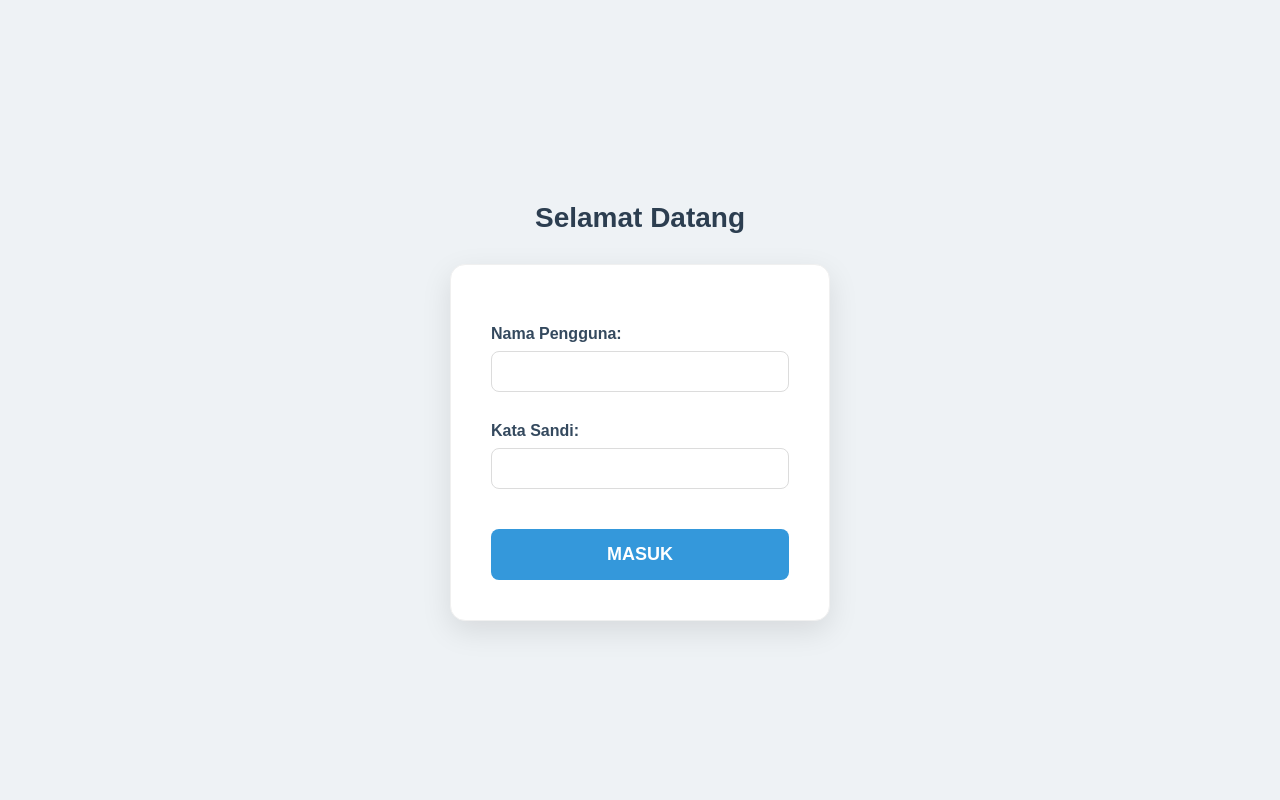
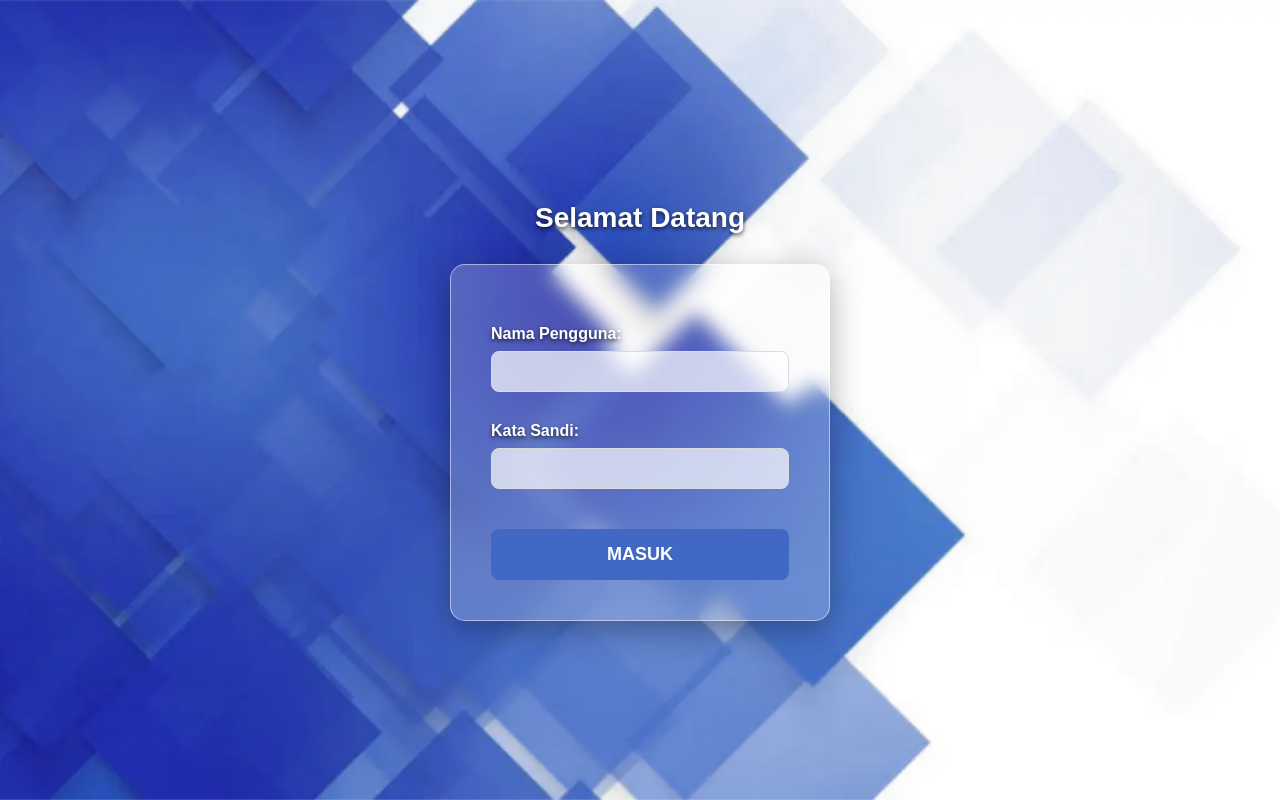
Before and after one commit to Haippp/GPS-Tracker, a PHP site: page /login.html in a window 1280 px wide. Run offline with PHP 8.4, Linux system fonts and the light colour scheme.

Commit message:
Percantik tampilan Login

```diff
--- a/Asset/style/login.css
+++ b/Asset/style/login.css
@@ -1,12 +1,23 @@
 
 body {
     font-family: Arial, sans-serif;
-    background-color: #eef2f5;
+
+
     min-height: 100vh;
     margin: 0;
     display: flex;
     justify-content: center;
     align-items: center;
+}
+
+body img {
+    position: fixed;
+    top: 0;
+    left: 0;
+    width: 100%;
+    height: 100%;
+    object-fit: cover;
+    z-index: -1;
 }
 
 .login-container {
@@ -16,24 +27,28 @@ body {
 
 h2 {
     text-align: center;
-    color: #2c3e50;
+    color: #ffffff;
+    text-shadow: 0 2px 4px rgba(0, 0, 0, 0.7);
     margin-bottom: 30px;
     font-size: 28px;
 }
 
 
 form {
-    background: #ffffff;
+    background: rgba(255, 255, 255, 0.2);
+    backdrop-filter: blur(10px);
+    -webkit-backdrop-filter: blur(10px);
     padding: 40px;
     border-radius: 15px;
-    box-shadow: 0 10px 30px rgba(0, 0, 0, 0.1);
-    border: 1px solid #f0f0f0;
+    box-shadow: 0 8px 32px 0 rgba(0, 0, 0, 0.3);
+    border: 1px solid rgba(255, 255, 255, 0.5);
 }
 
 
 label {
     display: block;
-    color: #34495e;
+    color: #ffffff;
+    text-shadow: 0 2px 4px rgba(0, 0, 0, 0.7);
     font-weight: 600;
     margin-top: 20px;
     margin-bottom: 8px;
@@ -46,6 +61,7 @@ input[type="password"] {
     width: 100%;
     padding: 12px 15px;
     margin-bottom: 10px;
+    background-color: rgba(255, 255, 255, 0.7);
     border: 1px solid #dcdcdc;
     border-radius: 8px;
     box-sizing: border-box;
@@ -54,7 +70,7 @@ input[type="password"] {
 
 input[type="text"]:focus,
 input[type="password"]:focus {
-    border-color: #3498db;
+    border-color: #4068c4;
     outline: none;
     box-shadow: 0 0 5px rgba(52, 152, 219, 0.5);
 }
@@ -63,7 +79,7 @@ input[type="password"]:focus {
 button[type="submit"] {
     width: 100%;
     padding: 15px;
-    background-color: #3498db;
+    background-color: #4068c4;
     color: white;
     border: none;
     border-radius: 8px;
@@ -75,5 +91,5 @@ button[type="submit"] {
 }
 
 button[type="submit"]:hover {
-    background-color: #2980b9;
+    background-color: #1e45a0;
 }
--- a/login.html
+++ b/login.html
@@ -5,6 +5,7 @@
     <link rel="stylesheet" href="./asset/style/login.css">
 </head>
 <body>
+    <img src="../Asset/image/bgloginnew.png">
     <div class="login-container">
         <h2>Selamat Datang</h2>
         <form action="login.php" method="post">
```
Also changed, not shown: Asset/image/bgloginnew.png (added).
